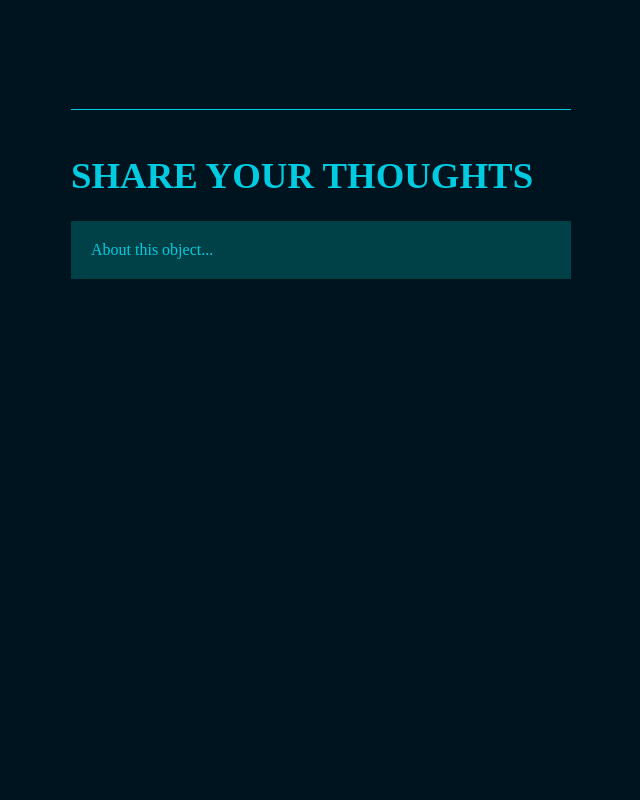
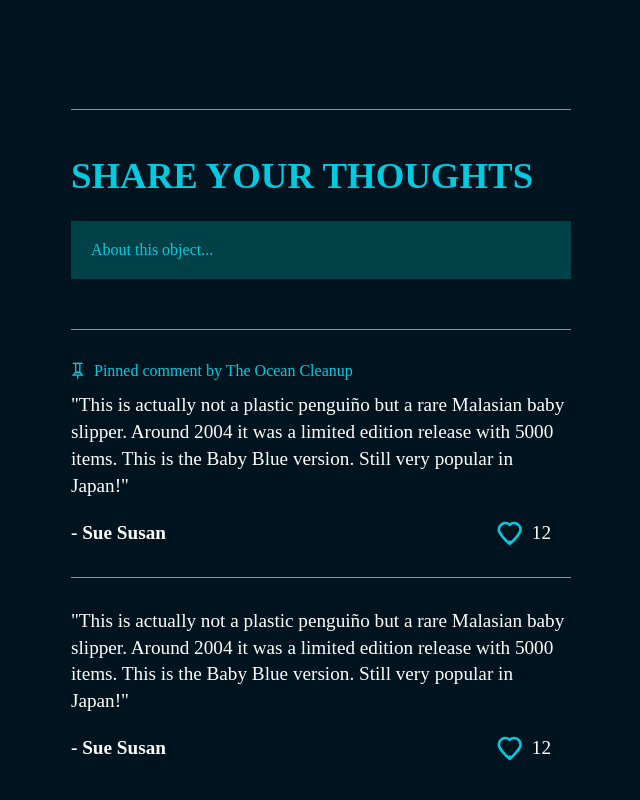
Before and after one commit to teunism/teunis-site, a React app: page /items/doll-head in a window 1280 px wide. Shown: the part 1279-2079 px from the top of the page, without its empty margins (619-1259 px from the left). Before the commit the page ends 1628 px from the top, so only its background shows below. Built offline with nearby package versions, Linux system fonts and the light colour scheme; a web font is replaced by a local one.

Commit message:
Add Comments

```diff
--- /dev/null
+++ b/src/components/Atoms/Comments/Comments.js
@@ -0,0 +1,68 @@
+import React from "react";
+
+import HeartIcon from "../../../img/heart.svg";
+import PinIcon from "../../../img/pin.svg";
+
+import "./Comments.scss";
+
+const Comments = () => {
+    return (
+        <ol className="comments">
+            <li className="comments__comment">
+                <p className="comments__comment-supertitle">
+                    <img className="comments__pin-icon" src={PinIcon} alt="" />
+                    Pinned comment by The Ocean Cleanup
+                </p>
+
+                <figure>
+                    <blockquote className="comments__comment-content">
+                        <p>
+                            "This is actually not a plastic penguiño but a rare
+                            Malasian baby slipper. Around 2004 it was a limited
+                            edition release with 5000 items. This is the Baby
+                            Blue version. Still very popular in Japan!"
+                        </p>
+                    </blockquote>
+                    <figcaption className="comments__comment-name">
+                        - Sue Susan
+                    </figcaption>
+                </figure>
+
+                <p className="comments__comment-likes">
+                    <img
+                        className="comments__heart-icon"
+                        src={HeartIcon}
+                        alt=""
+                    />
+                    12
+                </p>
+            </li>
+            <li className="comments__comment">
+                <figure>
+                    <blockquote className="comments__comment-content">
+                        <p>
+                            "This is actually not a plastic penguiño but a rare
+                            Malasian baby slipper. Around 2004 it was a limited
+                            edition release with 5000 items. This is the Baby
+                            Blue version. Still very popular in Japan!"
+                        </p>
+                    </blockquote>
+                    <figcaption className="comments__comment-name">
+                        - Sue Susan
+                    </figcaption>
+                </figure>
+
+                <p className="comments__comment-likes">
+                    <img
+                        className="comments__heart-icon"
+                        src={HeartIcon}
+                        alt=""
+                    />
+                    12
+                </p>
+            </li>
+        </ol>
+    );
+};
+
+export default Comments;
--- /dev/null
+++ b/src/components/Atoms/Comments/Comments.scss
@@ -0,0 +1,42 @@
+@import "../../../styles/global.scss";
+
+.comments {
+    @include bare-list;
+}
+
+.comments__comment {
+    position: relative;
+    padding: gap(4) 0;
+    border-top: 1px solid $blue;
+}
+
+.comments__comment-supertitle {
+    display: flex;
+    color: $blue;
+    margin-bottom: gap(2);
+    font-size: 1rem;
+}
+.comments__pin-icon {
+    margin-right: gap(2);
+}
+
+.comments__comment-content {
+    margin-bottom: gap(3);
+}
+
+.comments__comment-name {
+    font-size: 1.2rem;
+    font-weight: 600;
+}
+
+.comments__comment-likes {
+    display: flex;
+    position: absolute;
+    right: gap(3);
+    bottom: gap(4);
+    align-items: center;
+}
+.comments__heart-icon {
+    height: 25px;
+    margin-right: gap(2);
+}
--- a/src/components/Molecules/CommentSection/CommentSection.js
+++ b/src/components/Molecules/CommentSection/CommentSection.js
@@ -1,6 +1,6 @@
 import React from "react";
 
-import PinIcon from "../../../img/pin.svg";
+import Comments from "../../Atoms/Comments/Comments";
 
 import "./CommentSection.scss";
 
@@ -21,6 +21,8 @@ const CommentSection = (e) => {
                 placeholder="About this object..."
                 onChange={(e) => resizeTextArea(e)}
             ></textarea>
+
+            <Comments />
         </section>
     );
 };
--- a/src/components/Molecules/CommentSection/CommentSection.scss
+++ b/src/components/Molecules/CommentSection/CommentSection.scss
@@ -18,6 +18,7 @@
     resize: none;
     width: 100%;
     padding: gap(3);
+    margin-bottom: gap(5);
     background-color: $blue-dark;
     color: $white;
     font-family: proxima-nova;
```
Also changed, not shown: src/img/heart.svg (added).
